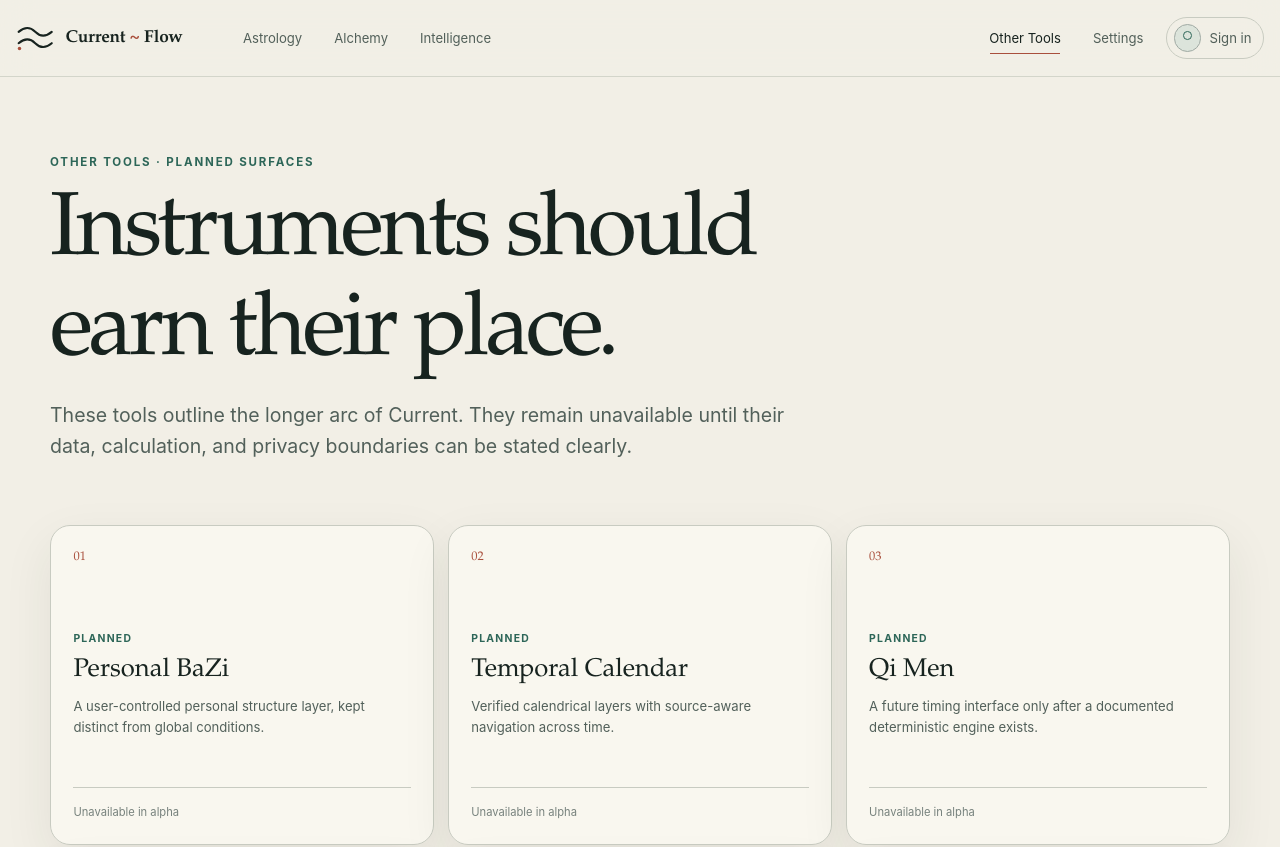
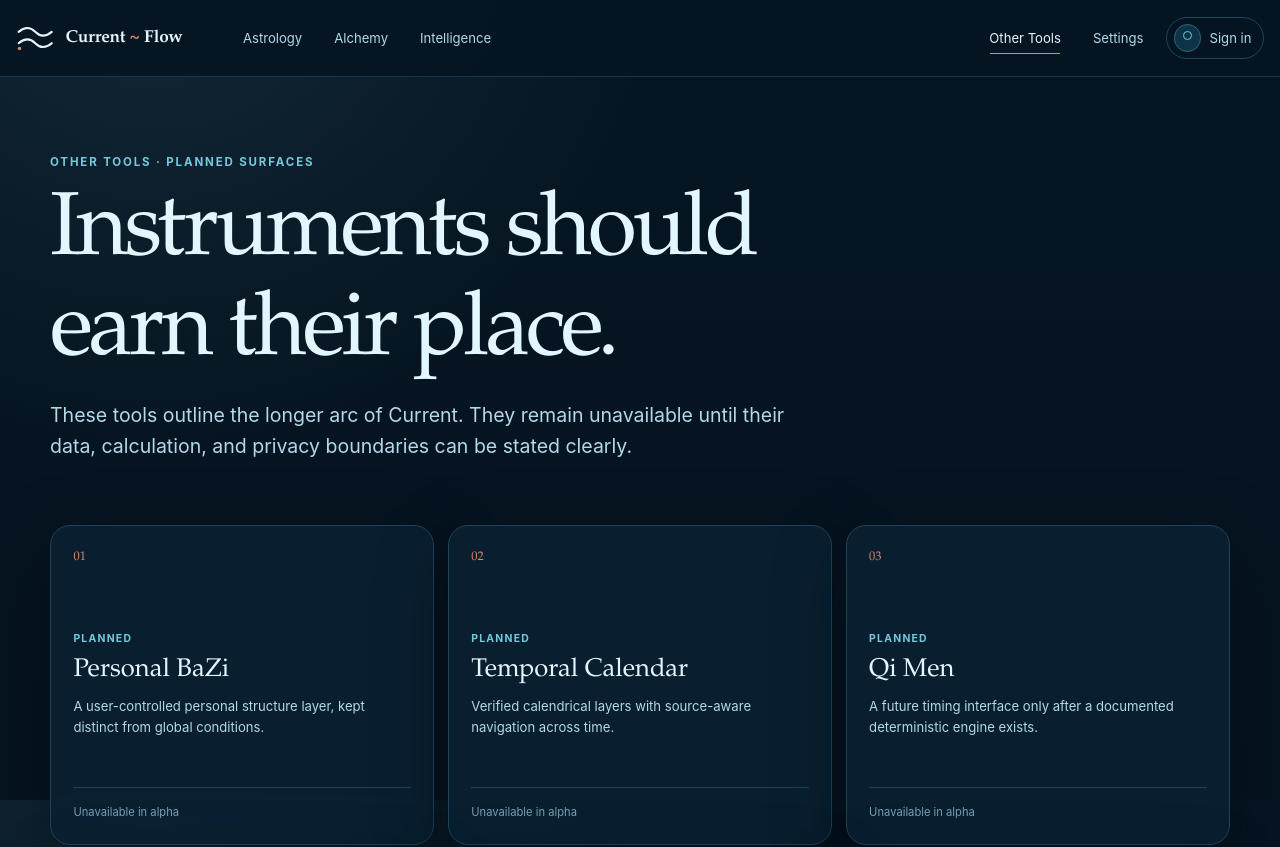
Before and after one commit to basykcode/currentflow, a Vue app: page /tools in a window 1280 px wide. Shown: the top 847 px of the page. Built offline with nearby package versions, Linux system fonts and the light colour scheme.

Commit message:
feat: adopt dark-first water theme

```diff
--- a/src/App.vue
+++ b/src/App.vue
@@ -1,5 +1,8 @@
 <script setup lang="ts">
 import AppHeader from '@/components/layout/AppHeader.vue'
+import { usePreferencesStore } from '@/stores/preferences'
+
+usePreferencesStore()
 </script>
 
 <template>
--- a/src/assets/styles/base.css
+++ b/src/assets/styles/base.css
@@ -16,7 +16,14 @@ body {
   margin: 0;
   min-width: 320px;
   min-height: 100vh;
-  background: var(--paper);
+  background:
+    radial-gradient(
+      circle at 12% -8%,
+      color-mix(in srgb, var(--jade) 11%, transparent),
+      transparent 32rem
+    ),
+    linear-gradient(180deg, var(--paper), color-mix(in srgb, var(--paper) 94%, #000 6%));
+  background-attachment: fixed;
   color: var(--ink);
   font-family: var(--font-sans);
   font-size: 1rem;
@@ -28,9 +35,15 @@ body::before {
   position: fixed;
   inset: 0 0 auto;
   z-index: -1;
-  height: 34rem;
+  height: 38rem;
   border-bottom: 1px solid color-mix(in srgb, var(--line) 45%, transparent);
-  background: color-mix(in srgb, var(--paper-raised) 55%, transparent);
+  background:
+    radial-gradient(
+      ellipse at 52% 0%,
+      color-mix(in srgb, var(--jade-wash) 58%, transparent),
+      transparent 68%
+    ),
+    linear-gradient(180deg, color-mix(in srgb, var(--paper-raised) 42%, transparent), transparent);
   content: '';
   pointer-events: none;
 }
@@ -128,8 +141,9 @@ h3 {
 .panel {
   border: 1px solid var(--line);
   border-radius: var(--radius-lg);
-  background: color-mix(in srgb, var(--paper-raised) 94%, transparent);
+  background: color-mix(in srgb, var(--paper-raised) 92%, transparent);
   box-shadow: var(--shadow);
+  backdrop-filter: blur(10px);
 }
 
 .control {
--- a/src/assets/styles/tokens.css
+++ b/src/assets/styles/tokens.css
@@ -1,5 +1,5 @@
 :root {
-  color-scheme: light;
+  color-scheme: dark;
   --font-sans:
     Inter, ui-sans-serif, system-ui, -apple-system, BlinkMacSystemFont, 'Segoe UI', 'Noto Sans',
     'Noto Sans CJK SC', 'PingFang SC', 'Hiragino Sans GB', 'Microsoft YaHei', sans-serif;
@@ -7,21 +7,22 @@
     Iowan Old Style, Palatino Linotype, Book Antiqua, Palatino, 'Noto Serif CJK SC', 'Songti SC',
     serif;
 
-  --paper: #f2efe6;
-  --paper-raised: #faf8f1;
-  --paper-soft: #e8e6dc;
-  --ink: #17231f;
-  --ink-soft: #52605a;
-  --ink-faint: #77827d;
-  --line: #c8cbc1;
-  --line-strong: #9fa9a3;
-  --jade: #2d6658;
-  --jade-deep: #173f37;
-  --jade-wash: #dce4db;
-  --cinnabar: #a94f3c;
-  --cinnabar-wash: #eeddd7;
-  --shadow: 0 18px 50px rgb(34 49 43 / 8%);
-  --backdrop: rgb(23 35 31 / 45%);
+  --paper: #061522;
+  --paper-raised: #0a2132;
+  --paper-soft: #0d2a3d;
+  --ink: #e2f6ff;
+  --ink-soft: #b3d8e8;
+  --ink-faint: #789fb2;
+  --line: #1d4459;
+  --line-strong: #35667d;
+  --jade: #74cadc;
+  --jade-deep: #b8ebf3;
+  --jade-wash: #0d3347;
+  --cinnabar: #d98970;
+  --cinnabar-wash: #3a2528;
+  --shadow: 0 22px 70px rgb(0 7 15 / 46%);
+  --shadow-soft: 0 12px 36px rgb(0 7 15 / 32%);
+  --backdrop: rgb(1 8 15 / 78%);
 
   --space-1: 0.25rem;
   --space-2: 0.5rem;
@@ -41,21 +42,22 @@
   --header-height: 76px;
 }
 
-:root[data-theme='dark'] {
-  color-scheme: dark;
-  --paper: #121815;
-  --paper-raised: #19211d;
-  --paper-soft: #222a26;
-  --ink: #e9e7df;
-  --ink-soft: #b0bab4;
-  --ink-faint: #89948e;
-  --line: #35423c;
-  --line-strong: #596861;
-  --jade: #79aa97;
-  --jade-deep: #a7c7ba;
-  --jade-wash: #20372f;
-  --cinnabar: #d17a65;
-  --cinnabar-wash: #442b26;
-  --shadow: 0 20px 60px rgb(0 0 0 / 22%);
-  --backdrop: rgb(0 0 0 / 66%);
+:root[data-theme='light'] {
+  color-scheme: light;
+  --paper: #e9f4f7;
+  --paper-raised: #f5fbfc;
+  --paper-soft: #dcecf1;
+  --ink: #0d2b3a;
+  --ink-soft: #3d6172;
+  --ink-faint: #4f7486;
+  --line: #bfd4dd;
+  --line-strong: #8fb1c0;
+  --jade: #1d7086;
+  --jade-deep: #114c61;
+  --jade-wash: #cce8ef;
+  --cinnabar: #a95745;
+  --cinnabar-wash: #f2ddd7;
+  --shadow: 0 18px 50px rgb(10 47 66 / 12%);
+  --shadow-soft: 0 12px 36px rgb(10 47 66 / 9%);
+  --backdrop: rgb(6 21 34 / 48%);
 }
--- a/src/components/astrology/HexagramCard.vue
+++ b/src/components/astrology/HexagramCard.vue
@@ -52,7 +52,7 @@ defineProps<{
   border-radius: var(--radius-lg);
   background: var(--paper-raised);
   padding: clamp(1.1rem, 2vw, 1.6rem);
-  box-shadow: 0 12px 36px rgb(34 49 43 / 5%);
+  box-shadow: var(--shadow-soft);
 }
 
 .hexagram-card--featured {
--- a/src/components/astrology/OrganCard.vue
+++ b/src/components/astrology/OrganCard.vue
@@ -35,7 +35,7 @@ defineProps<{
   border-radius: var(--radius-lg);
   background: var(--paper-raised);
   padding: clamp(1.1rem, 2.5vw, 1.8rem);
-  box-shadow: 0 12px 36px rgb(34 49 43 / 5%);
+  box-shadow: var(--shadow-soft);
 }
 
 .organ-copy {
--- a/src/stores/preferences.ts
+++ b/src/stores/preferences.ts
@@ -3,12 +3,13 @@ import { defineStore } from 'pinia'
 
 import type { LocalPreferences, ThemePreference } from '@/domain/settings/types'
 
-const STORAGE_KEY = 'current:preferences'
+const STORAGE_KEY = 'current:preferences:v2'
+const LEGACY_STORAGE_KEY = 'current:preferences'
 
 const detectedTimezone = Intl.DateTimeFormat().resolvedOptions().timeZone || 'Browser local time'
 
 const defaults: LocalPreferences = {
-  theme: 'system',
+  theme: 'dark',
   timezone: detectedTimezone,
   locationLabel: '',
 }
@@ -16,13 +17,19 @@ const defaults: LocalPreferences = {
 const readPreferences = (): LocalPreferences => {
   try {
     const stored = localStorage.getItem(STORAGE_KEY)
-    if (!stored) return { ...defaults }
-    const parsed = JSON.parse(stored) as Partial<LocalPreferences>
-    return {
-      theme: parsed.theme ?? defaults.theme,
+    const legacyStored = stored ? null : localStorage.getItem(LEGACY_STORAGE_KEY)
+    if (!stored && !legacyStored) return { ...defaults }
+    const parsed = JSON.parse(stored ?? legacyStored ?? '{}') as Partial<LocalPreferences>
+    const preferences: LocalPreferences = {
+      // The v2 palette intentionally starts legacy installs in the new water-dark theme once.
+      theme: stored ? (parsed.theme ?? defaults.theme) : defaults.theme,
       timezone: parsed.timezone ?? defaults.timezone,
       locationLabel: parsed.locationLabel ?? defaults.locationLabel,
     }
+    if (!stored && legacyStored) {
+      localStorage.setItem(STORAGE_KEY, JSON.stringify(preferences))
+    }
+    return preferences
   } catch {
     return { ...defaults }
   }
@@ -59,6 +66,7 @@ export const usePreferencesStore = defineStore('preferences', () => {
     timezone.value = defaults.timezone
     locationLabel.value = defaults.locationLabel
     localStorage.removeItem(STORAGE_KEY)
+    localStorage.removeItem(LEGACY_STORAGE_KEY)
   }
 
   mediaQuery.addEventListener('change', (event) => {
--- a/src/views/SettingsView.vue
+++ b/src/views/SettingsView.vue
@@ -10,8 +10,8 @@ const { theme, timezone, locationLabel } = storeToRefs(preferences)
 const cleared = ref(false)
 
 const themes: readonly { value: ThemePreference; label: string; detail: string }[] = [
-  { value: 'light', label: 'Light', detail: 'Mineral paper' },
-  { value: 'dark', label: 'Dark', detail: 'Deep ink' },
+  { value: 'dark', label: 'Dark', detail: 'Deep water' },
+  { value: 'light', label: 'Light', detail: 'Morning mist' },
   { value: 'system', label: 'System', detail: 'Follow this device' },
 ]
 
@@ -205,15 +205,15 @@ const clearLocalData = () => {
   margin-bottom: 0.7rem;
   border: 1px solid var(--line);
   border-radius: 0.4rem;
-  background: #f2efe6;
+  background: #e9f4f7;
 }
 
 .swatch[data-theme-preview='dark'] {
-  background: #121815;
+  background: #061522;
 }
 
 .swatch[data-theme-preview='system'] {
-  background: linear-gradient(90deg, #f2efe6 50%, #121815 50%);
+  background: linear-gradient(90deg, #e9f4f7 50%, #061522 50%);
 }
 
 .theme-options strong {
```
Also changed, not shown: 4 other files (tests, documents, lock files or other folders).
